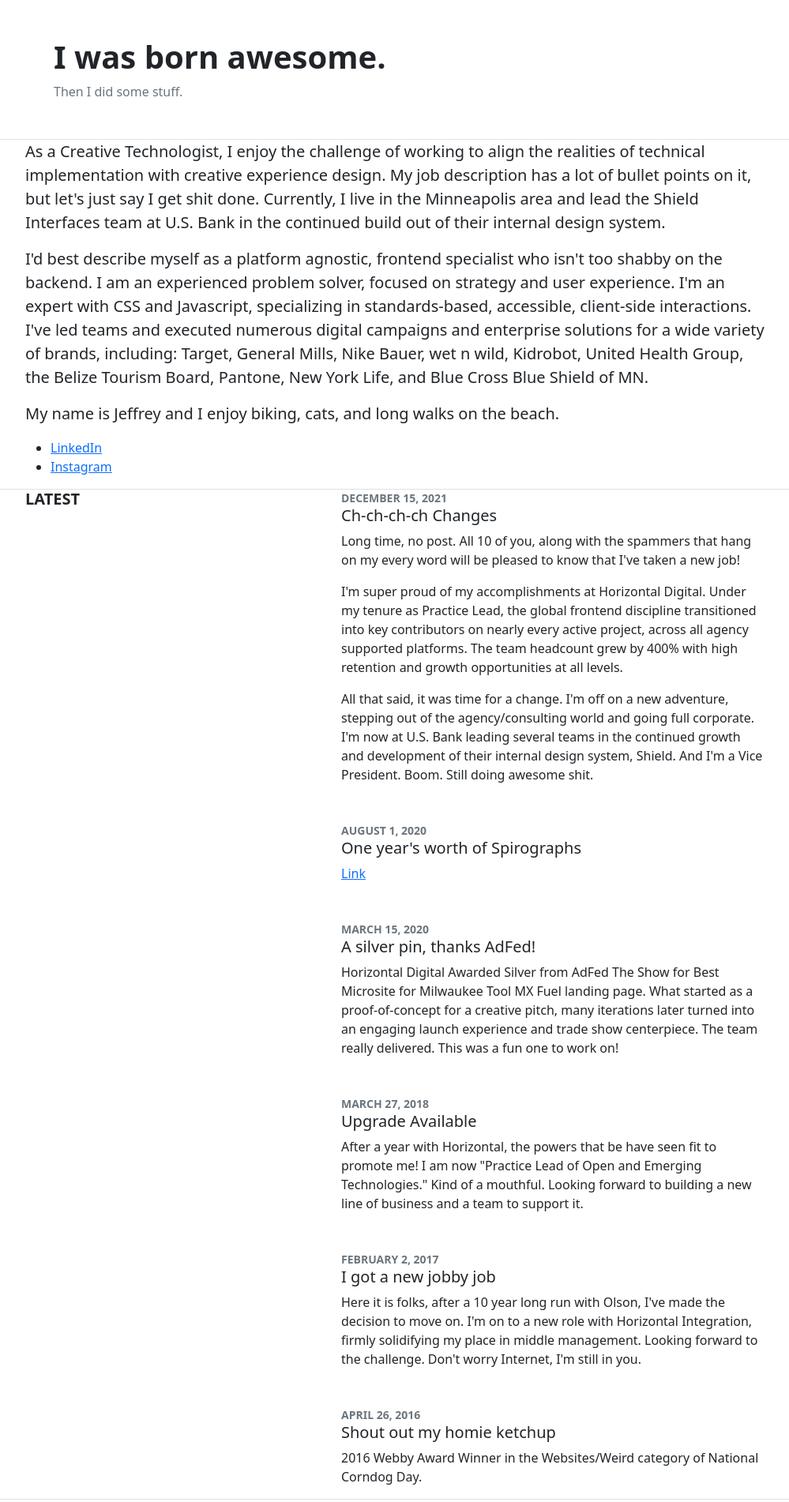
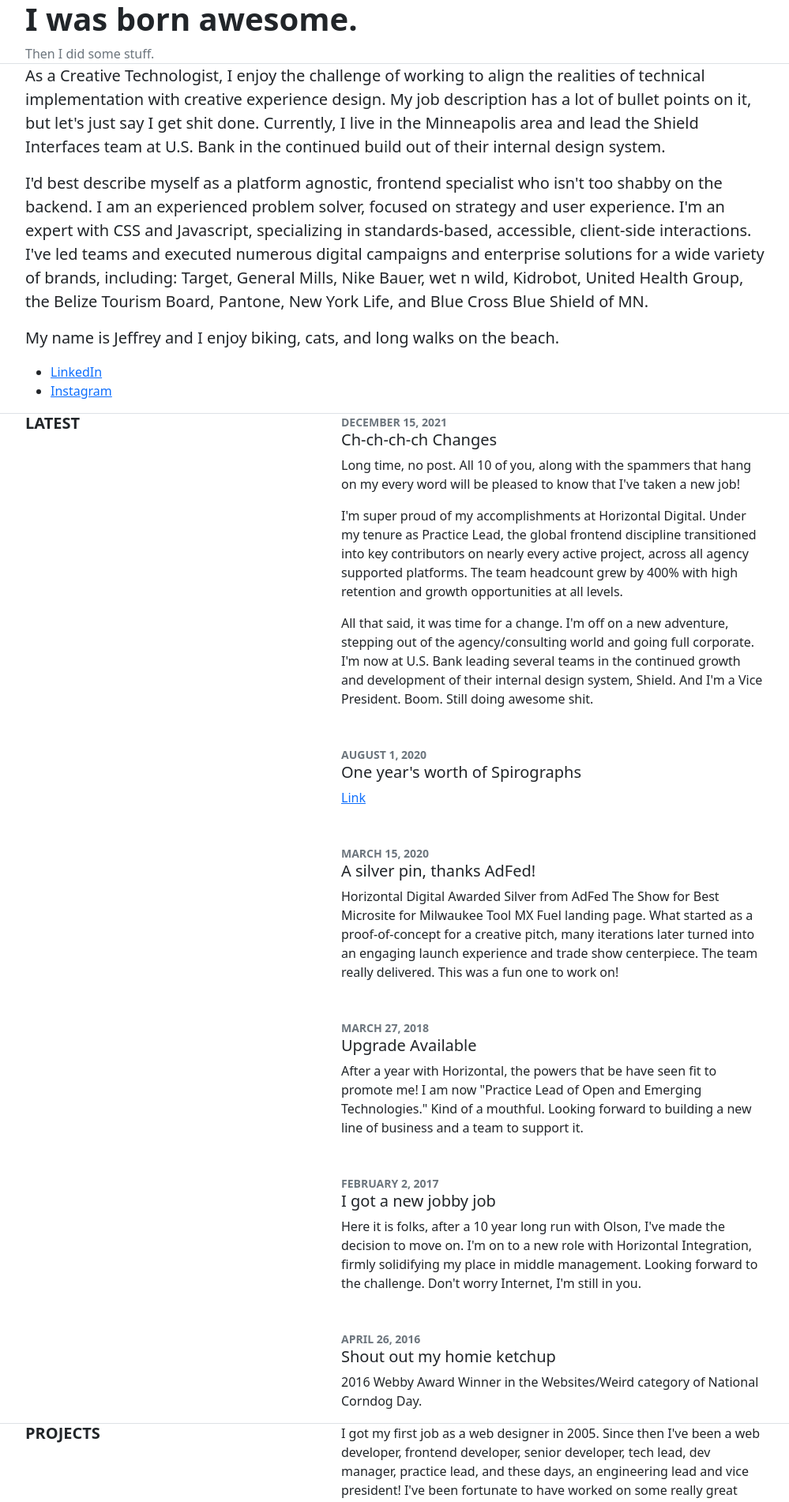
Before and after one commit to jeffreyisham/jeffreyisham.github.io, a Jekyll site: the page built from index.html, in a window 1280 px wide. Shown: the top 1902 px of the page at 79% size, without its empty margins (140-1139 px from the left). Built offline with Jekyll 4.4.1, drawn with Linux system fonts in a browser that asks for light colours.

Commit message:
Update site-header.html

```diff
--- a/_includes/site-header.html
+++ b/_includes/site-header.html
@@ -1,5 +1,5 @@
 <div class="border-bottom">
-  <header class="site-header container p-4 p-md-5">
+  <header class="site-header container">
     <h1 class="site-title fw-bold">I was born awesome.</h1>
     <div class="site-description text-muted">Then I did some stuff.</div>
   </header>
```
